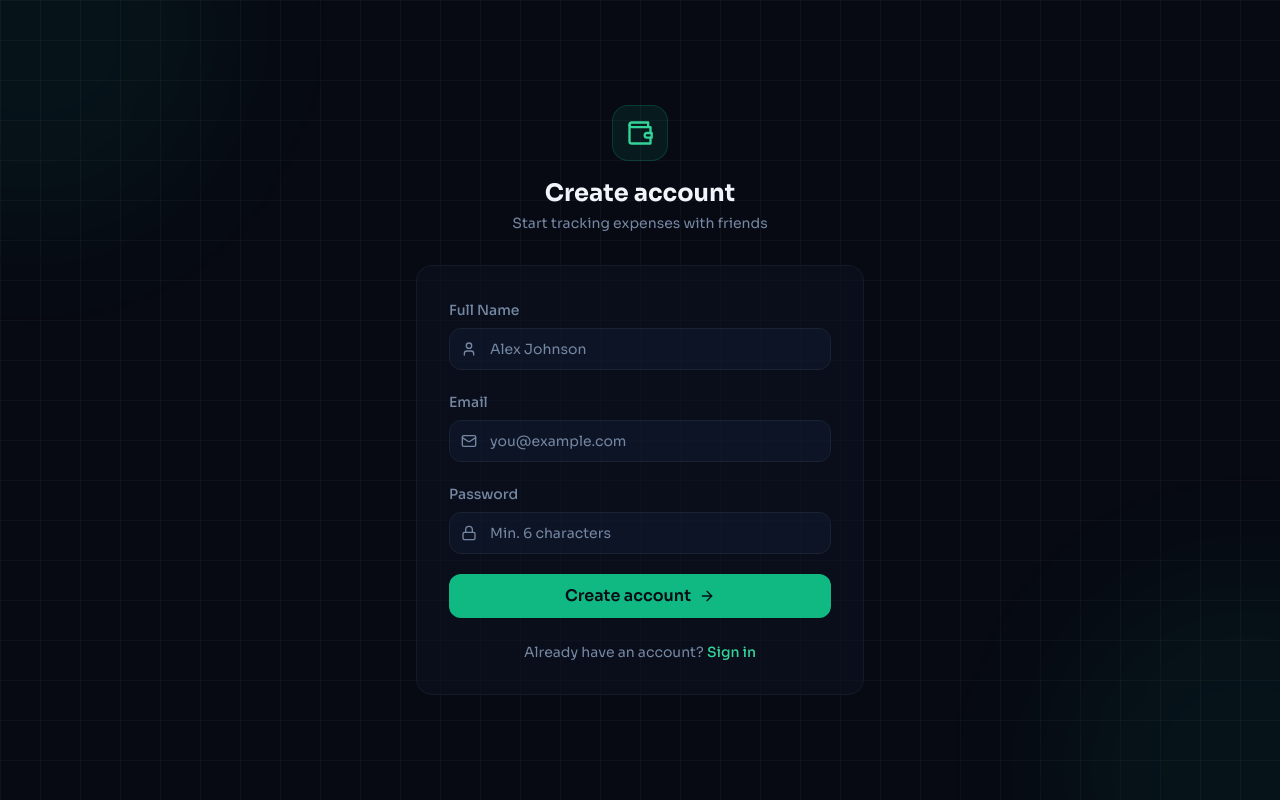
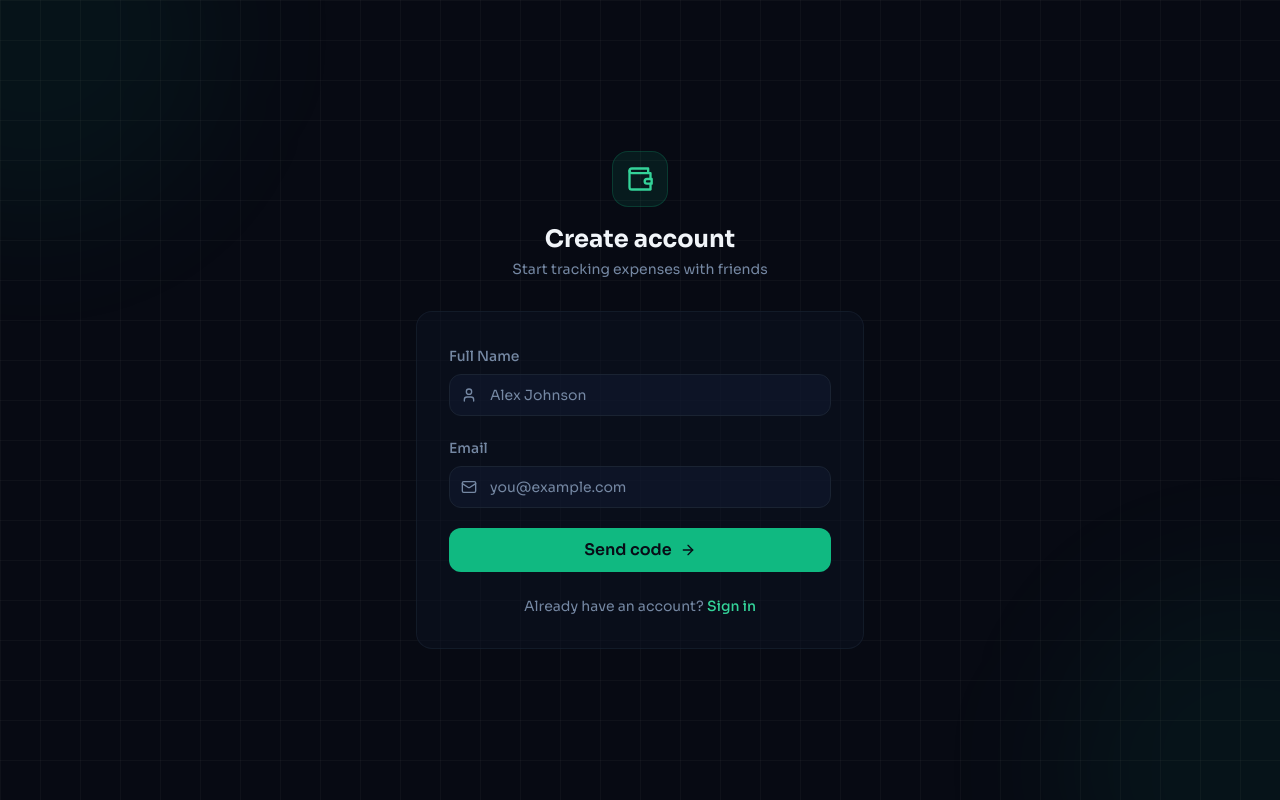
Before and after one commit to contactmusemark-maker/friend-expess, a Next.js app: page /auth/signup in a window 1280 px wide. Built offline with nearby package versions, Linux system fonts and the light colour scheme.

Commit message:
feat: replace password signup with email OTP

```diff
--- a/src/app/auth/signup/page.tsx
+++ b/src/app/auth/signup/page.tsx
@@ -1,46 +1,57 @@
 'use client'
 
 import { useState } from 'react'
-import { useRouter } from 'next/navigation'
 import Link from 'next/link'
 import { createClient } from '@/lib/supabase/client'
-import { Wallet, Mail, Lock, User, ArrowRight, Loader2 } from 'lucide-react'
+import { Wallet, Mail, User, Loader2, ArrowRight, CheckCircle2 } from 'lucide-react'
 
 export default function SignupPage() {
-  const router = useRouter()
   const supabase = createClient()
   const [name, setName] = useState('')
   const [email, setEmail] = useState('')
-  const [password, setPassword] = useState('')
+  const [otp, setOtp] = useState('')
+  const [step, setStep] = useState<'form' | 'otp'>('form')
   const [loading, setLoading] = useState(false)
   const [error, setError] = useState<string | null>(null)
 
-  const handleSignup = async (e: React.FormEvent) => {
+  const handleSendOtp = async (e: React.FormEvent) => {
     e.preventDefault()
     setLoading(true)
     setError(null)
 
-    const { data, error: signUpError } = await supabase.auth.signUp({
+    const { error } = await supabase.auth.signInWithOtp({
       email,
-      password,
       options: { data: { name } },
     })
 
-    if (signUpError) {
-      setError(signUpError.message)
+    if (error) {
+      setError(error.message)
+    } else {
+      setStep('otp')
+    }
+    setLoading(false)
+  }
+
+  const handleVerifyOtp = async (e: React.FormEvent) => {
+    e.preventDefault()
+    setLoading(true)
+    setError(null)
+
+    const { data, error } = await supabase.auth.verifyOtp({
+      email,
+      token: otp,
+      type: 'email',
+    })
+
+    if (error) {
+      setError(error.message)
       setLoading(false)
       return
     }
 
     if (data.user) {
-      // Upsert profile (trigger also handles this, but belt-and-suspenders)
-      await supabase.from('profiles').upsert({
-        id: data.user.id,
-        email,
-        name,
-      })
-      router.push('/dashboard')
-      router.refresh()
+      await supabase.from('profiles').upsert({ id: data.user.id, email, name })
+      window.location.replace('/dashboard')
     }
   }
 
@@ -50,12 +61,17 @@ export default function SignupPage() {
         <div className="inline-flex items-center justify-center w-14 h-14 rounded-2xl bg-emerald-500/10 border border-emerald-500/20 mb-4">
           <Wallet className="w-7 h-7 text-emerald-400" />
         </div>
-        <h1 className="text-2xl font-bold text-foreground">Create account</h1>
-        <p className="text-muted-foreground text-sm mt-1">Start tracking expenses with friends</p>
+        <h1 className="text-2xl font-bold text-foreground">
+          {step === 'form' ? 'Create account' : 'Check your email'}
+        </h1>
+        <p className="text-muted-foreground text-sm mt-1">
+          {step === 'form' ? 'Start tracking expenses with friends' : `We sent a 6-digit code to ${email}`}
+        </p>
       </div>
 
       <div className="glass-card rounded-2xl p-8">
-        <form onSubmit={handleSignup} className="space-y-5">
+        {step === 'form' ? (
+          <form onSubmit={handleSendOtp} className="space-y-5">
             <div className="space-y-1.5">
               <label className="text-sm font-medium text-muted-foreground">Full Name</label>
               <div className="relative">
@@ -86,20 +102,35 @@ export default function SignupPage() {
               </div>
             </div>
 
+            {error && (
+              <div className="text-sm text-rose-400 bg-rose-400/10 border border-rose-400/20 rounded-lg px-4 py-3">
+                {error}
+              </div>
+            )}
+
+            <button
+              type="submit"
+              disabled={loading}
+              className="w-full flex items-center justify-center gap-2 bg-emerald-500 hover:bg-emerald-400 disabled:opacity-50 text-background font-semibold py-2.5 rounded-lg transition-all"
+            >
+              {loading ? <Loader2 className="w-4 h-4 animate-spin" /> : <>Send code <ArrowRight className="w-4 h-4" /></>}
+            </button>
+          </form>
+        ) : (
+          <form onSubmit={handleVerifyOtp} className="space-y-5">
             <div className="space-y-1.5">
-            <label className="text-sm font-medium text-muted-foreground">Password</label>
-            <div className="relative">
-              <Lock className="absolute left-3 top-1/2 -translate-y-1/2 w-4 h-4 text-muted-foreground" />
+              <label className="text-sm font-medium text-muted-foreground">6-digit code</label>
               <input
-                type="password"
-                value={password}
-                onChange={(e) => setPassword(e.target.value)}
-                placeholder="Min. 6 characters"
-                minLength={6}
+                type="text"
+                value={otp}
+                onChange={(e) => setOtp(e.target.value.replace(/\D/g, '').slice(0, 6))}
+                placeholder="000000"
+                maxLength={6}
                 required
-                className="w-full bg-secondary/50 border border-border rounded-lg pl-10 pr-4 py-2.5 text-sm text-foreground placeholder:text-muted-foreground focus:outline-none focus:ring-2 focus:ring-emerald-500/40 focus:border-emerald-500/40 transition-all"
+                autoFocus
+                className="w-full bg-secondary/50 border border-border rounded-lg px-4 py-3 text-2xl text-center tracking-[0.5em] font-bold text-foreground placeholder:text-muted-foreground focus:outline-none focus:ring-2 focus:ring-emerald-500/40 transition-all"
               />
-            </div>
+              <p className="text-xs text-muted-foreground text-center">Check your inbox and spam folder</p>
             </div>
 
             {error && (
@@ -110,18 +141,18 @@ export default function SignupPage() {
 
             <button
               type="submit"
-            disabled={loading}
-            className="w-full flex items-center justify-center gap-2 bg-emerald-500 hover:bg-emerald-400 disabled:opacity-50 disabled:cursor-not-allowed text-background font-semibold py-2.5 rounded-lg transition-all duration-150"
+              disabled={loading || otp.length < 6}
+              className="w-full flex items-center justify-center gap-2 bg-emerald-500 hover:bg-emerald-400 disabled:opacity-50 text-background font-semibold py-2.5 rounded-lg transition-all"
             >
-            {loading ? (
-              <Loader2 className="w-4 h-4 animate-spin" />
-            ) : (
-              <>
-                Create account <ArrowRight className="w-4 h-4" />
-              </>
-            )}
+              {loading ? <Loader2 className="w-4 h-4 animate-spin" /> : <>Create account <CheckCircle2 className="w-4 h-4" /></>}
+            </button>
+
+            <button type="button" onClick={() => { setStep('form'); setOtp(''); setError(null); }}
+              className="w-full text-sm text-muted-foreground hover:text-foreground transition-colors">
+              ← Go back
             </button>
           </form>
+        )}
 
         <p className="text-center text-sm text-muted-foreground mt-6">
           Already have an account?{' '}
```
Lines whose indentation alone changed are shown as unchanged.
